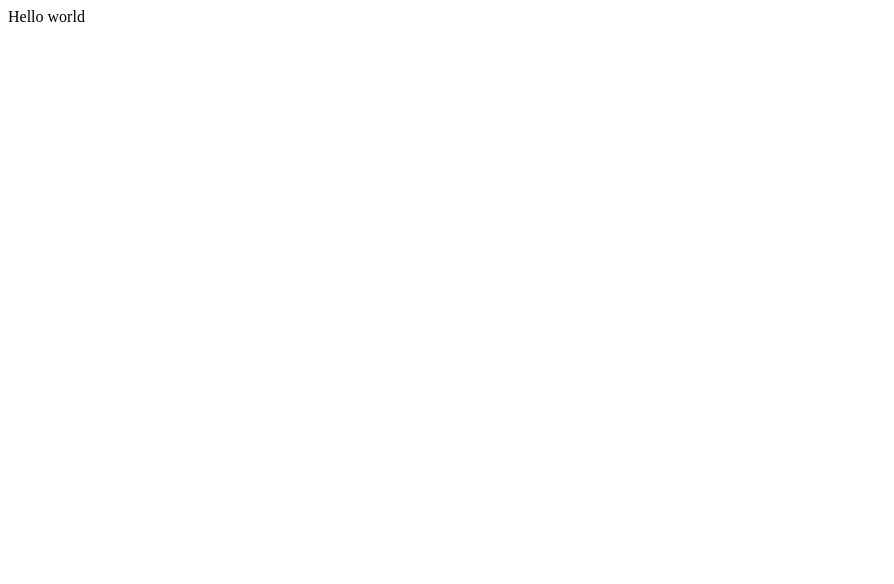
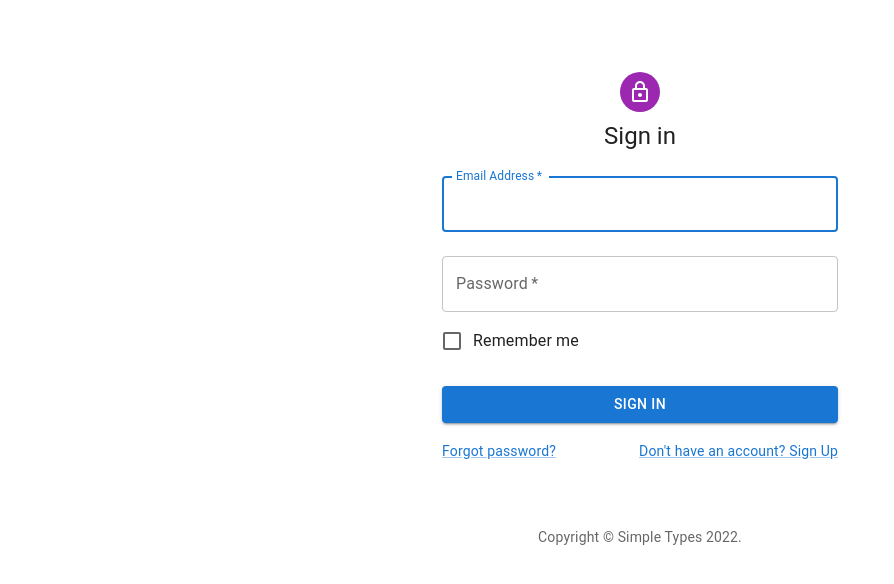
Before and after one commit to Cominis/FlowersShop, a React (Create React App) app in the folder Frontend/flowers-shop/: page / in a window 1280 px wide. Shown: the top 584 px of the page, without its empty margins (0-894 px from the left). Built offline with nearby package versions, Linux system fonts and the light colour scheme.

Commit message:
Login screen

```diff
--- a/Frontend/flowers-shop/package.json
+++ b/Frontend/flowers-shop/package.json
@@ -3,6 +3,10 @@
   "version": "0.1.0",
   "private": true,
   "dependencies": {
+    "@emotion/react": "^11.9.0",
+    "@emotion/styled": "^11.8.1",
+    "@mui/icons-material": "^5.6.1",
+    "@mui/material": "^5.6.1",
     "@testing-library/jest-dom": "^5.16.4",
     "@testing-library/react": "^12.1.4",
     "@testing-library/user-event": "^13.5.0",
--- a/Frontend/flowers-shop/src/App.js
+++ b/Frontend/flowers-shop/src/App.js
@@ -1,7 +1,5 @@
 function App() {
-  return (
-    <div>Hello world</div>
-  );
+  return <div>Hello world</div>;
 }
 
 export default App;
--- /dev/null
+++ b/Frontend/flowers-shop/src/SignIn.js
@@ -0,0 +1,117 @@
+import * as React from "react";
+import Avatar from "@mui/material/Avatar";
+import Button from "@mui/material/Button";
+import CssBaseline from "@mui/material/CssBaseline";
+import TextField from "@mui/material/TextField";
+import FormControlLabel from "@mui/material/FormControlLabel";
+import Checkbox from "@mui/material/Checkbox";
+import Link from "@mui/material/Link";
+import Grid from "@mui/material/Grid";
+import Box from "@mui/material/Box";
+import LockOutlinedIcon from "@mui/icons-material/LockOutlined";
+import Typography from "@mui/material/Typography";
+import Container from "@mui/material/Container";
+import { createTheme, ThemeProvider } from "@mui/material/styles";
+
+function Copyright(props) {
+  return (
+    <Typography
+      variant="body2"
+      color="text.secondary"
+      align="center"
+      {...props}
+    >
+      {"Copyright © Simple Types "}
+      {new Date().getFullYear()}
+      {"."}
+    </Typography>
+  );
+}
+
+const theme = createTheme();
+
+export default function SignIn() {
+  const handleSubmit = (event) => {
+    event.preventDefault();
+    const data = new FormData(event.currentTarget);
+    console.log({
+      email: data.get("email"),
+      password: data.get("password"),
+    });
+  };
+
+  return (
+    <ThemeProvider theme={theme}>
+      <Container component="main" maxWidth="xs">
+        <CssBaseline />
+        <Box
+          sx={{
+            marginTop: 8,
+            display: "flex",
+            flexDirection: "column",
+            alignItems: "center",
+          }}
+        >
+          <Avatar sx={{ m: 1, bgcolor: "secondary.main" }}>
+            <LockOutlinedIcon />
+          </Avatar>
+          <Typography component="h1" variant="h5">
+            Sign in
+          </Typography>
+          <Box
+            component="form"
+            onSubmit={handleSubmit}
+            noValidate
+            sx={{ mt: 1 }}
+          >
+            <TextField
+              margin="normal"
+              required
+              fullWidth
+              id="email"
+              label="Email Address"
+              name="email"
+              autoComplete="email"
+              autoFocus
+            />
+            <TextField
+              margin="normal"
+              required
+              fullWidth
+              name="password"
+              label="Password"
+              type="password"
+              id="password"
+              autoComplete="current-password"
+            />
+            <FormControlLabel
+              control={<Checkbox value="remember" color="primary" />}
+              label="Remember me"
+            />
+            <Button
+              type="submit"
+              fullWidth
+              variant="contained"
+              sx={{ mt: 3, mb: 2 }}
+            >
+              Sign In
+            </Button>
+            <Grid container>
+              <Grid item xs>
+                <Link href="#" variant="body2">
+                  Forgot password?
+                </Link>
+              </Grid>
+              <Grid item>
+                <Link href="#" variant="body2">
+                  {"Don't have an account? Sign Up"}
+                </Link>
+              </Grid>
+            </Grid>
+          </Box>
+        </Box>
+        <Copyright sx={{ mt: 8, mb: 4 }} />
+      </Container>
+    </ThemeProvider>
+  );
+}
--- a/Frontend/flowers-shop/src/index.js
+++ b/Frontend/flowers-shop/src/index.js
@@ -1,16 +1,17 @@
-import { StrictMode } from 'react';
-import { createRoot } from 'react-dom/client';
+import { StrictMode } from "react";
+import { createRoot } from "react-dom/client";
 
-import App from './App';
-import reportWebVitals from './reportWebVitals';
+import App from "./App";
+import SignIn from "./SignIn";
+import reportWebVitals from "./reportWebVitals";
 
-const rootElement = document.getElementById('root');
+const rootElement = document.getElementById("root");
 const root = createRoot(rootElement);
 
 root.render(
   <StrictMode>
-    <App />
-  </StrictMode>,
+    <SignIn />
+  </StrictMode>
 );
 
 reportWebVitals();
```
Also changed, not shown: 1 other file (tests, documents, lock files or other folders).
